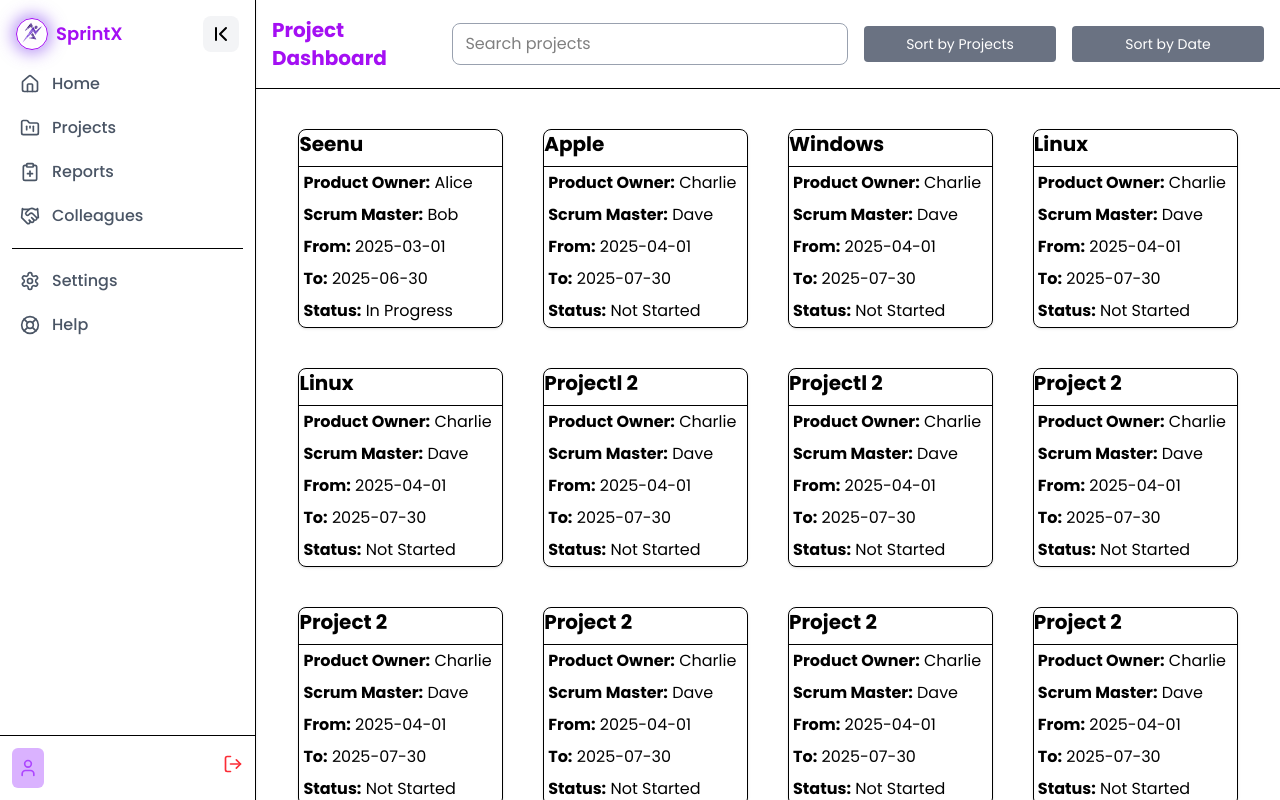
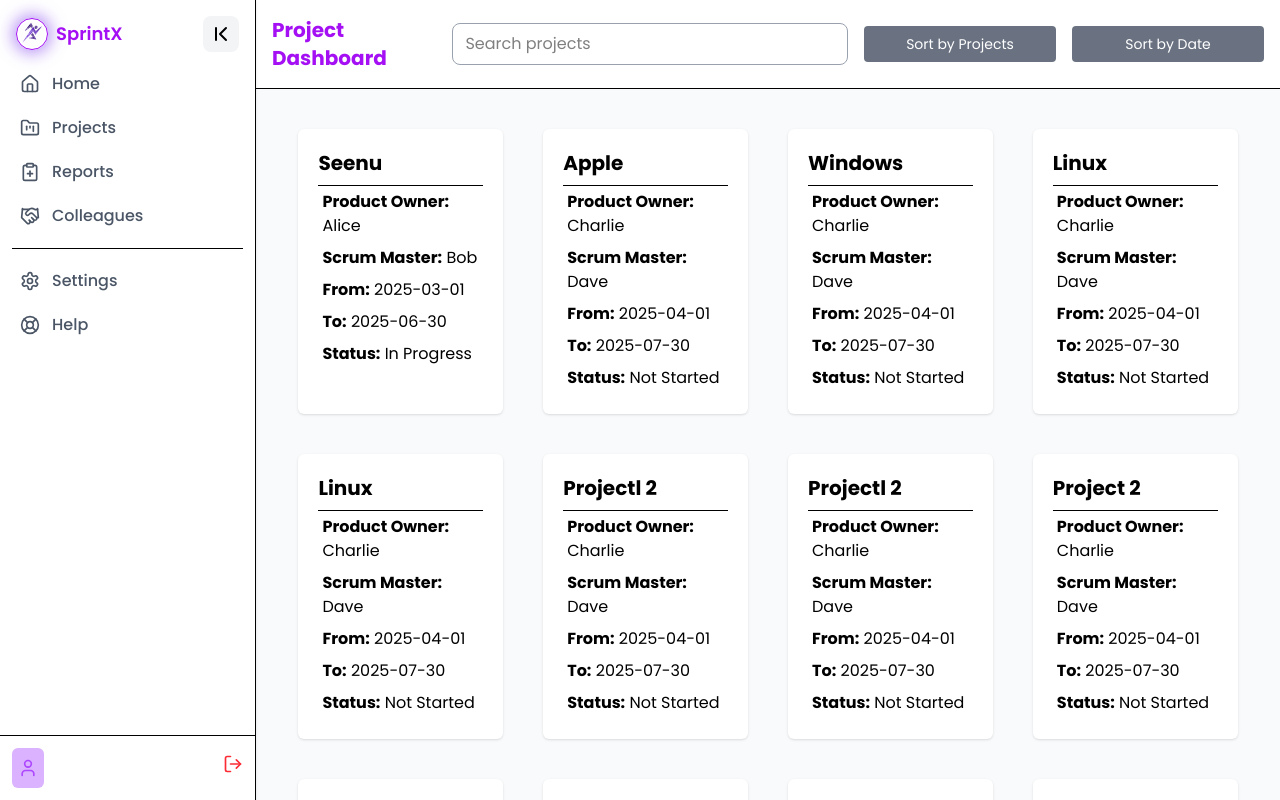
Before and after one commit to Sabarish-developer/SprintX, a React (Vite) app in the folder client/: page /home/projects in a window 1280 px wide. Shown: the top 800 px of the page. Built offline with nearby package versions, Linux system fonts and the light colour scheme.

Commit message:
project cards layouts bg

```diff
--- a/client/src/components/Projects.jsx
+++ b/client/src/components/Projects.jsx
@@ -129,11 +129,11 @@ export default function Projects() {
       </div>
 
       {/* Project Cards */}
-      <div className="mt-10 flex flex-wrap w-full justify-center gap-10 px-10 lg:px-0">
+      <div className="bg-gray-50 py-10 flex flex-wrap w-full justify-center gap-10 px-10 lg:px-0">
         {projects.map((project) => (
           <div
             key={project.id}
-            className="border rounded-lg shadow cursor-pointer hover:shadow-lg w-auto sm:w-1/2 md:w-1/3 lg:w-1/5 transition duration-200"
+            className="border-0 bg-white rounded-md shadow w-auto p-5 cursor-pointer hover:shadow-lg sm:w-1/2 md:w-1/3 lg:w-1/5 transition duration-200"
             onClick={() => navigate(`/home/tasks`)}
           >
             <h2 className="text-xl font-bold mb-2">{project.name}</h2>
```
